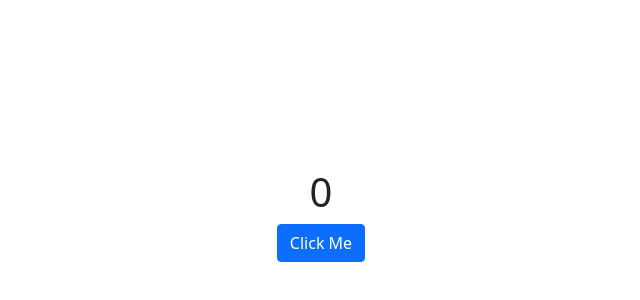
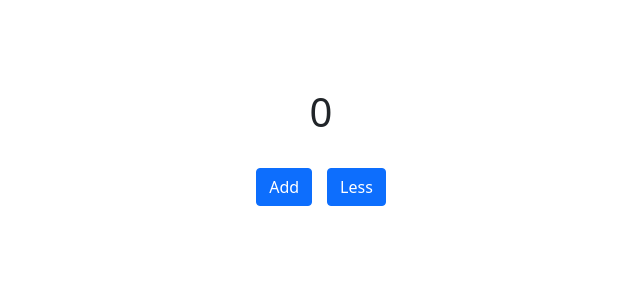
Before and after one commit to sanajitjana/react-hooks, a React (Create React App) app: page / in a window 1280 px wide. Shown: the part 232-532 px from the top of the page, without its empty margins (319-959 px from the left). Built offline with nearby package versions, Linux system fonts and the light colour scheme.

Commit message:
add add-btn and less-btn

```diff
--- a/src/App.js
+++ b/src/App.js
@@ -1,13 +1,38 @@
-import React from "react";
+import React, { useState } from "react";
 import "bootstrap/dist/css/bootstrap.min.css";
 
 const App = () => {
+  // useState
+  const state = useState();
+  const [count, setCount] = useState(0);
+
+  const IncNum = () => {
+    setCount(count + 1);
+  };
+
+  const DecNum = () => {
+    setCount(count - 1);
+  };
+
   return (
     <>
-      <div className="text-center" style={{ marginTop: "50vh" }}>
-        <h1>0</h1>
-        <button type="button" className="btn btn-primary btn-xl">
-          Click Me
+      <div className="text-center" style={{ marginTop: "40vh" }}>
+        <h1>{count}</h1>
+        <br />
+        <button
+          onClick={IncNum}
+          type="button"
+          className="btn btn-primary btn-xl"
+          style={{ marginRight: "15px" }}
+        >
+          Add
+        </button>
+        <button
+          onClick={DecNum}
+          type="button"
+          className="btn btn-primary btn-xl"
+        >
+          Less
         </button>
       </div>
     </>
```
